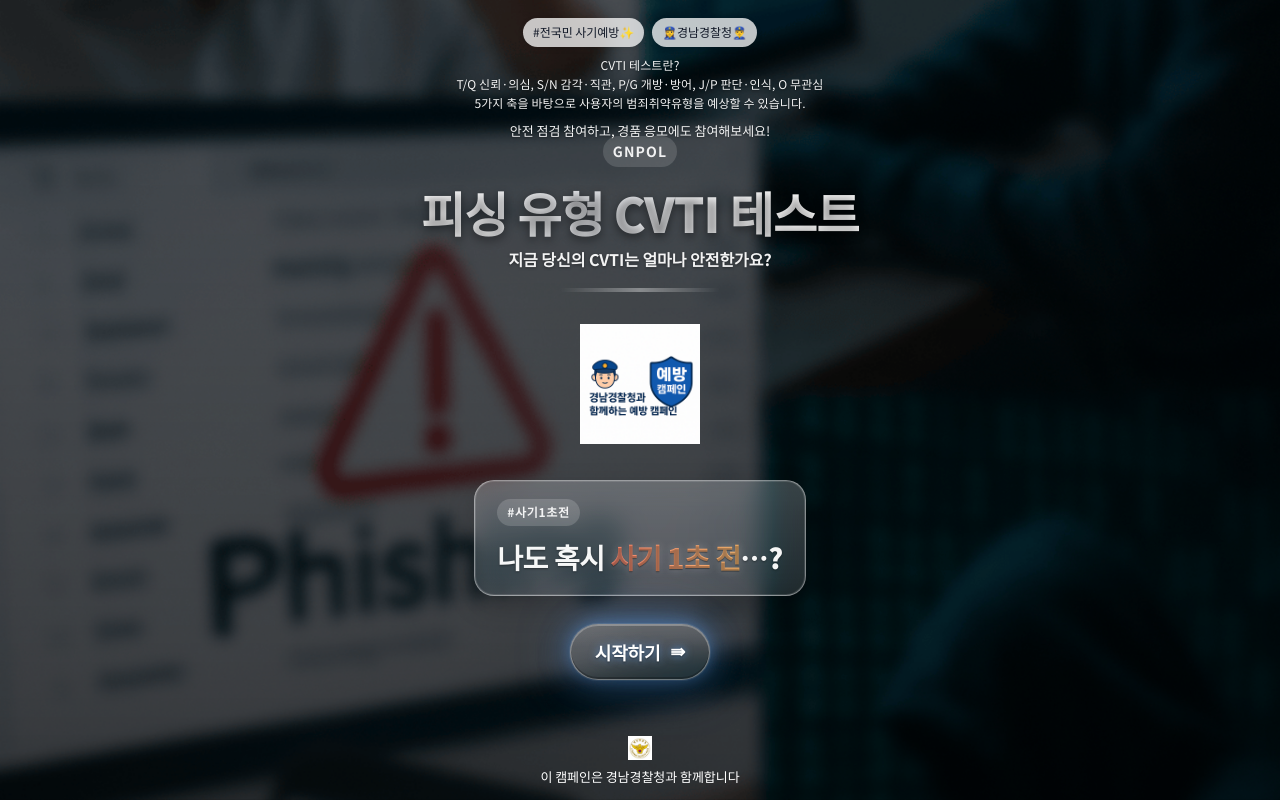
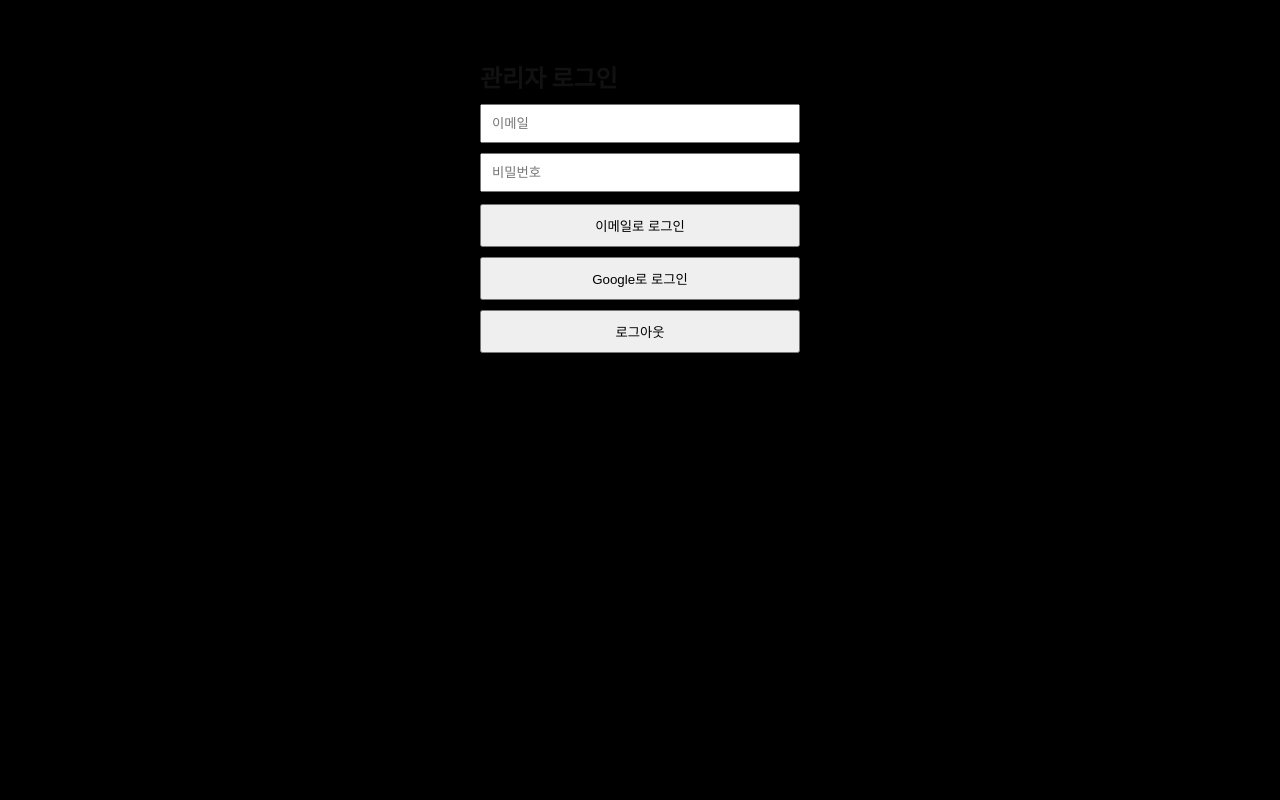
Before and after one commit to kids4045/POL_CVTI_1, a React (Create React App) app: page /admin-login in a window 1280 px wide. Before the commit this address led to /. Built offline with nearby package versions, Linux system fonts and the light colour scheme; no server answers; a web font is replaced by a local one.

Commit message:
feat(auth): /stats 보호용 Firebase Auth 가드 추가 refactor(firebase): src/firebase/index.ts로 통합 및 임포트 정리 fix: 경로 이슈 해결(auth/AdminLogin/Stats)

```diff
--- a/src/App.tsx
+++ b/src/App.tsx
@@ -6,16 +6,36 @@ import Question from "./pages/Question";
 import Result from "./pages/Result";
 import Share from "./pages/Share";
 import Stats from "./pages/Stats";
+import { AuthProvider } from "./auth";
+import RequireAuth from "./components/RequireAuth";
+import AdminLogin from "./pages/AdminLogin";
 
 export default function App() {
   return (
+    // ✅ 전역 인증 컨텍스트 제공
+    <AuthProvider>
       <Routes>
         <Route path="/" element={<Home />} />
         <Route path="/question" element={<Question />} />
         <Route path="/result" element={<Result />} />
         <Route path="/share" element={<Share />} />
-      <Route path="/stats" element={<Stats />} />
+
+        {/* ✅ 관리자 로그인 페이지 */}
+        <Route path="/admin-login" element={<AdminLogin />} />
+
+        {/* ✅ /stats 보호: 로그인(및 Firestore 규칙상 관리자)만 접근 */}
+        <Route
+          path="/stats"
+          element={
+            <RequireAuth>
+              <Stats />
+            </RequireAuth>
+          }
+        />
+
+        {/* 기타 경로는 홈으로 */}
         <Route path="*" element={<Navigate to="/" replace />} />
       </Routes>
+    </AuthProvider>
   );
 }
--- /dev/null
+++ b/src/auth.tsx
@@ -0,0 +1,24 @@
+import React, { createContext, useContext, useEffect, useState } from "react";
+import { onAuthStateChanged, User } from "firebase/auth";
+import { auth } from "./firebase";
+
+type AuthCtx = { user: User | null; loading: boolean };
+const Ctx = createContext<AuthCtx>({ user: null, loading: true });
+
+export const AuthProvider: React.FC<{ children: React.ReactNode }> = ({
+  children,
+}) => {
+  const [user, setUser] = useState<User | null>(null);
+  const [loading, setLoading] = useState(true);
+  useEffect(
+    () =>
+      onAuthStateChanged(auth, (u) => {
+        setUser(u);
+        setLoading(false);
+      }),
+    []
+  );
+  return <Ctx.Provider value={{ user, loading }}>{children}</Ctx.Provider>;
+};
+
+export const useAuth = () => useContext(Ctx);
--- /dev/null
+++ b/src/components/RequireAuth.tsx
@@ -0,0 +1,13 @@
+import React from "react";
+import { Navigate, useLocation } from "react-router-dom";
+import { useAuth } from "../auth";
+
+const RequireAuth: React.FC<{ children: JSX.Element }> = ({ children }) => {
+  const { user, loading } = useAuth();
+  const loc = useLocation();
+  if (loading) return <div style={{ padding: 24 }}>확인 중…</div>;
+  if (!user)
+    return <Navigate to="/admin-login" replace state={{ from: loc }} />;
+  return children;
+};
+export default RequireAuth;
--- a/src/firebase/firestore.ts
+++ /dev/null
@@ -1,39 +0,0 @@
-// /src/firebase/firestore.ts
-import { initializeApp } from "firebase/app";
-import { getFirestore } from "firebase/firestore";
-
-function must(name: string, v: string | undefined) {
-  if (!v) throw new Error(`Missing env: ${name}`);
-  return v;
-}
-
-const firebaseConfig = {
-  apiKey: must(
-    "AIzaSyBE4D8zLNNRLgW307Lqz3Bd_kPlpVZzz60",
-    process.env.REACT_APP_FIREBASE_API_KEY
-  ),
-  authDomain: must(
-    "mbti-scam-test.firebaseapp.com",
-    process.env.REACT_APP_FIREBASE_AUTH_DOMAIN
-  ),
-  projectId: must("mbti-scam-test", process.env.REACT_APP_FIREBASE_PROJECT_ID),
-  storageBucket: must(
-    "mbti-scam-test.firebasestorage.app",
-    process.env.REACT_APP_FIREBASE_STORAGE_BUCKET
-  ), // 선택 값일 수 있음
-  messagingSenderId: must(
-    "127321747324",
-    process.env.REACT_APP_FIREBASE_MESSAGING_SENDER_ID
-  ),
-  appId: must(
-    "1:127321747324:web:b33ff2947d1eb5d64cbef9",
-    process.env.REACT_APP_FIREBASE_APP_ID
-  ),
-  measurementId: must(
-    "G-8CV382395G",
-    process.env.REACT_APP_FIREBASE_MEASUREMENT_ID
-  ), // Analytics 옵션
-};
-
-const app = initializeApp(firebaseConfig);
-export const db = getFirestore(app);
--- /dev/null
+++ b/src/firebase/index.ts
@@ -0,0 +1,17 @@
+import { initializeApp, getApps, getApp } from "firebase/app";
+import { getAuth } from "firebase/auth";
+import { getFirestore } from "firebase/firestore";
+
+const firebaseConfig = {
+  apiKey: process.env.REACT_APP_FIREBASE_API_KEY as string,
+  authDomain: process.env.REACT_APP_FIREBASE_AUTH_DOMAIN as string,
+  projectId: process.env.REACT_APP_FIREBASE_PROJECT_ID as string,
+  storageBucket: process.env.REACT_APP_FIREBASE_STORAGE_BUCKET,
+  messagingSenderId: process.env.REACT_APP_FIREBASE_MESSAGING_SENDER_ID,
+  appId: process.env.REACT_APP_FIREBASE_APP_ID,
+};
+
+const app = getApps().length ? getApp() : initializeApp(firebaseConfig);
+export const auth = getAuth(app);
+export const db = getFirestore(app);
+export default app;
--- /dev/null
+++ b/src/pages/AdminLogin.tsx
@@ -0,0 +1,78 @@
+import React, { useState } from "react";
+import {
+  signInWithEmailAndPassword,
+  signOut,
+  GoogleAuthProvider,
+  signInWithPopup,
+} from "firebase/auth";
+import { auth } from "../firebase";
+import { useNavigate, useLocation } from "react-router-dom";
+
+export default function AdminLogin() {
+  const [email, setEmail] = useState("");
+  const [pw, setPw] = useState("");
+  const [err, setErr] = useState<string | null>(null);
+  const nav = useNavigate();
+  const loc = useLocation();
+  const from = (loc.state as any)?.from?.pathname || "/stats";
+
+  const loginEmail = async (e: React.FormEvent) => {
+    e.preventDefault();
+    setErr(null);
+    try {
+      await signInWithEmailAndPassword(auth, email, pw);
+      nav(from, { replace: true });
+    } catch (e: any) {
+      setErr(e.message || "로그인 실패");
+    }
+  };
+  const loginGoogle = async () => {
+    setErr(null);
+    try {
+      await signInWithPopup(auth, new GoogleAuthProvider());
+      nav(from, { replace: true });
+    } catch (e: any) {
+      setErr(e.message || "구글 로그인 실패");
+    }
+  };
+
+  return (
+    <div style={{ maxWidth: 360, margin: "40px auto", padding: 20 }}>
+      <h2>관리자 로그인</h2>
+      <form onSubmit={loginEmail}>
+        <input
+          value={email}
+          onChange={(e) => setEmail(e.target.value)}
+          placeholder="이메일"
+          style={{ width: "100%", padding: 10, marginTop: 10 }}
+        />
+        <input
+          value={pw}
+          onChange={(e) => setPw(e.target.value)}
+          placeholder="비밀번호"
+          type="password"
+          style={{ width: "100%", padding: 10, marginTop: 10 }}
+        />
+        <button
+          type="submit"
+          style={{ width: "100%", padding: 10, marginTop: 12 }}
+        >
+          이메일로 로그인
+        </button>
+      </form>
+      <button
+        onClick={loginGoogle}
+        style={{ width: "100%", padding: 10, marginTop: 10 }}
+      >
+        Google로 로그인
+      </button>
+      <button
+        onClick={() => signOut(auth)}
+        style={{ width: "100%", padding: 10, marginTop: 10 }}
+      >
+        로그아웃
+      </button>
+      {err && <div style={{ color: "crimson", marginTop: 10 }}>{err}</div>}
+    </div>
+  );
+}
--- a/src/pages/Stats.tsx
+++ b/src/pages/Stats.tsx
@@ -3,10 +3,13 @@ import React, { useEffect, useState } from "react";
 import { useSearchParams } from "react-router-dom";
 
 // Firestore
-import { db } from "../firebase/firestore";
+import { db } from "../firebase";
 import {
   collection,
   getDocs,
+  query,
+  orderBy,
+  limit,
   DocumentData,
   Timestamp,
 } from "firebase/firestore";
```
Also changed, not shown: package.json (+24 -13 lines), 2 other files (tests, documents, lock files or other folders). Lines whose indentation alone changed are shown as unchanged.
